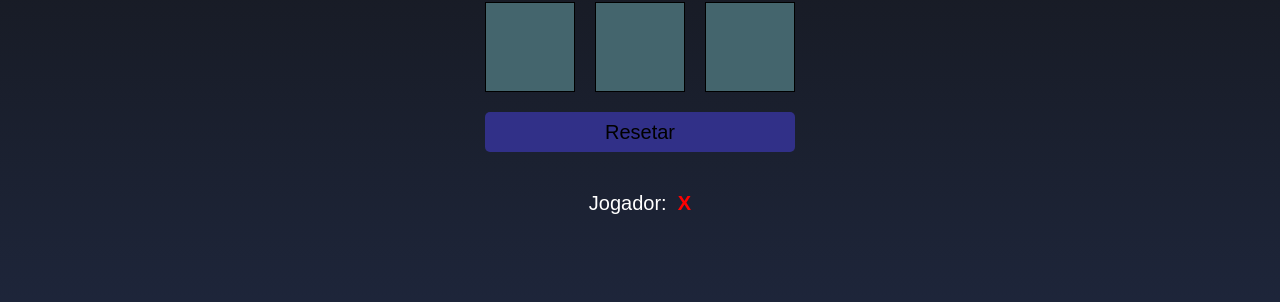
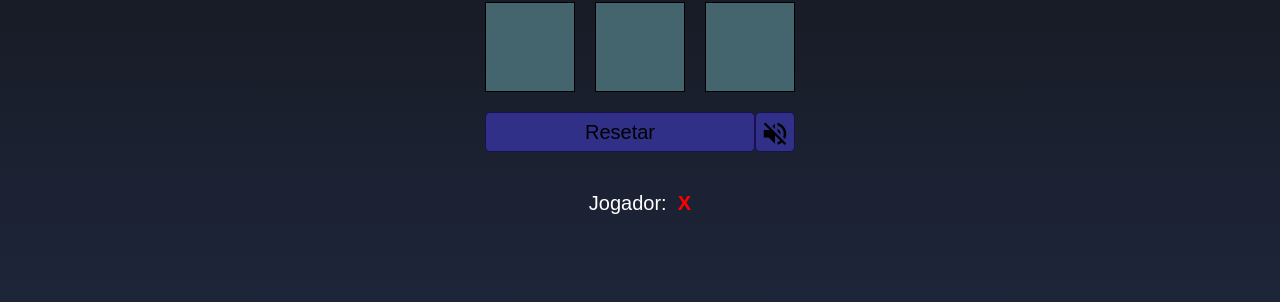
Before and after one commit to gabi-ramires/Jogo-da-Velha, a PHP site: page / in a window 1280 px wide. Shown: the part 311-613 px from the top of the page. Run offline with PHP 8.4, Linux system fonts and the light colour scheme.

Commit message:
adição de música

```diff
--- a/estilo.css
+++ b/estilo.css
@@ -1,3 +1,5 @@
+
+
 h1 {
     color: white;
     opacity: 0.6;
@@ -101,15 +103,40 @@ body.O {
     display: flex;
     justify-content: center;
     margin-top:10px;
+    text-align: center;
+    align-items: center;
+    justify-items: center;
+
+
+
+}
+
+.som{
+    height: 40px;
+    width: 40px;
+    background-color: rgb(49, 48, 136);
+    border-radius: 5px;
+    border:none;
+    font-size: 30px;
+    text-align: center;
+    align-items: center;
+    justify-items: center;
+    border: 1px solid rgb(27, 15, 80);
+}
+
+.som:hover{
+    cursor: pointer;
+    filter: brightness(1.3);
 }
 
 #reset{
     height: 40px;
-    width: 310px;
+    width: 270px;
     background-color: rgb(49, 48, 136);
     border-radius: 5px;
     border:none;
     font-size: 20px;
+    border: 1px solid rgb(27, 15, 80);
 }
 
 button:hover{
@@ -125,3 +152,19 @@ button:hover{
     display: flex;
     justify-content: center;
 }
+
+
+.som.clicado{
+    justify-content: center;
+    text-align: center;
+    justify-items: center;
+    display: inline-flex;
+    align-items: center;
+}
+
+.mdi mdi-volume-off{
+    justify-content: center;
+    text-align: center;
+    justify-items: center;
+    display: flex;
+}
--- a/index.html
+++ b/index.html
@@ -8,6 +8,8 @@
     <title>Jogo da Velha</title>
     <link rel="stylesheet" href="estilo.css">
     <link rel="icon" href="jogo-da-velha.png" />
+    <link rel="stylesheet" href="https://cdn.jsdelivr.net/npm/@mdi/font@6.5.95/css/materialdesignicons.min.css">
+
     <style>
         * {
             box-sizing: border-box;
@@ -49,6 +51,7 @@
 
     <div class="btn">
         <button id="reset" onclick="Resetar()">Resetar</button>
+        <div id="so" class="som" onclick="RegularSom()"><i id="icone" class="mdi mdi-volume-off"></i></div>
     </div>
 
     <div id="area">
--- a/logica.js
+++ b/logica.js
@@ -1,5 +1,36 @@
-const audiop = new Audio('audiop.mp3');
-audiop.play();
+var audiop = new Audio('audiop.mp3');
+
+function RegularSom() {
+    var som = document.getElementById('so')
+
+    var classe = som.getAttribute('class');
+    var icone = document.getElementById('icone')
+
+
+    console.log(classe);
+
+    if (classe == "som") {
+
+
+        audiop.play();
+        som.classList.add('clicado');
+
+        icone.classList.remove('mdi-volume-off');
+        icone.classList.add('mdi-volume-medium');
+
+
+
+    } else {
+        audiop.pause();
+        som.classList.remove('clicado');
+
+        icone.classList.remove('mdi-volume-medium');
+        icone.classList.add('mdi-volume-off');
+    }
+}
+
+
+
 
 function Vitoria() {
     const vitoria = new Audio('vitoria.mp3');
```
Also changed, not shown: volume.png (added).
